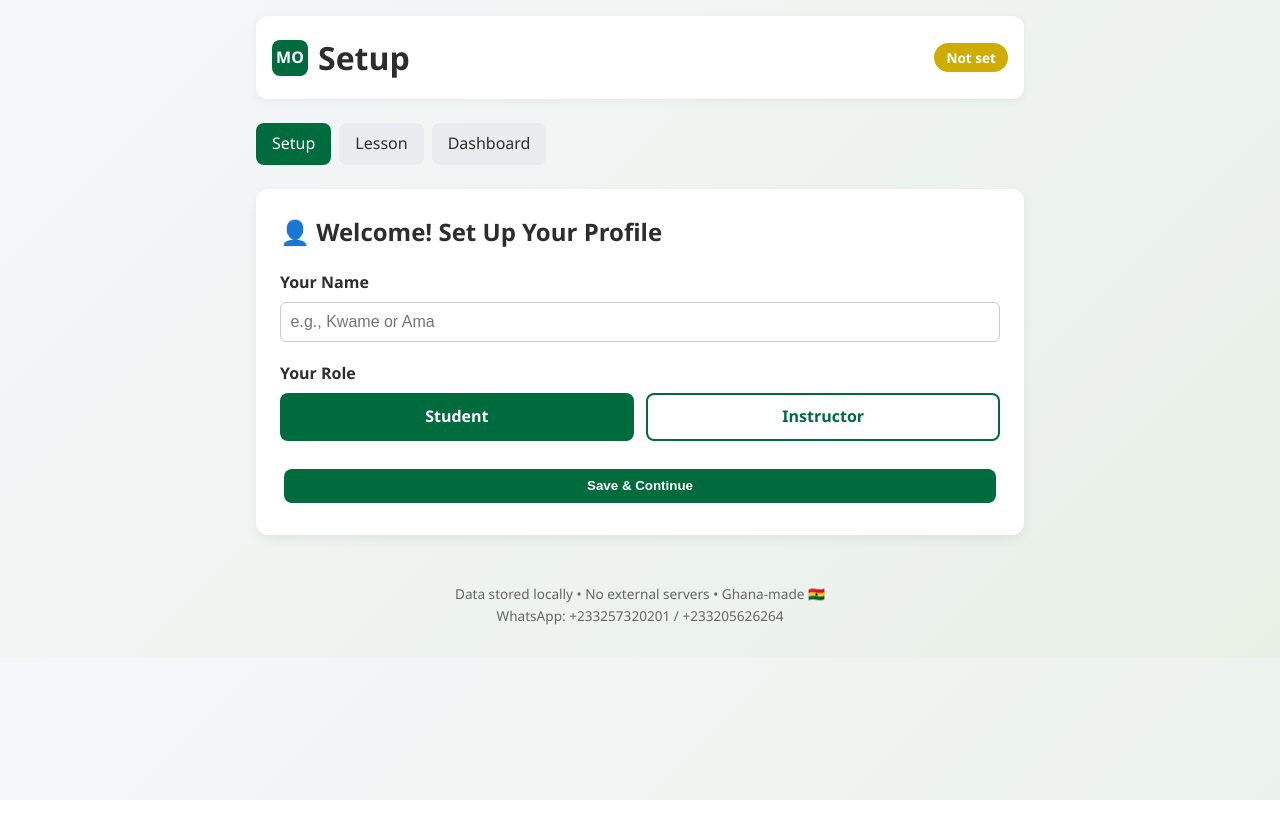
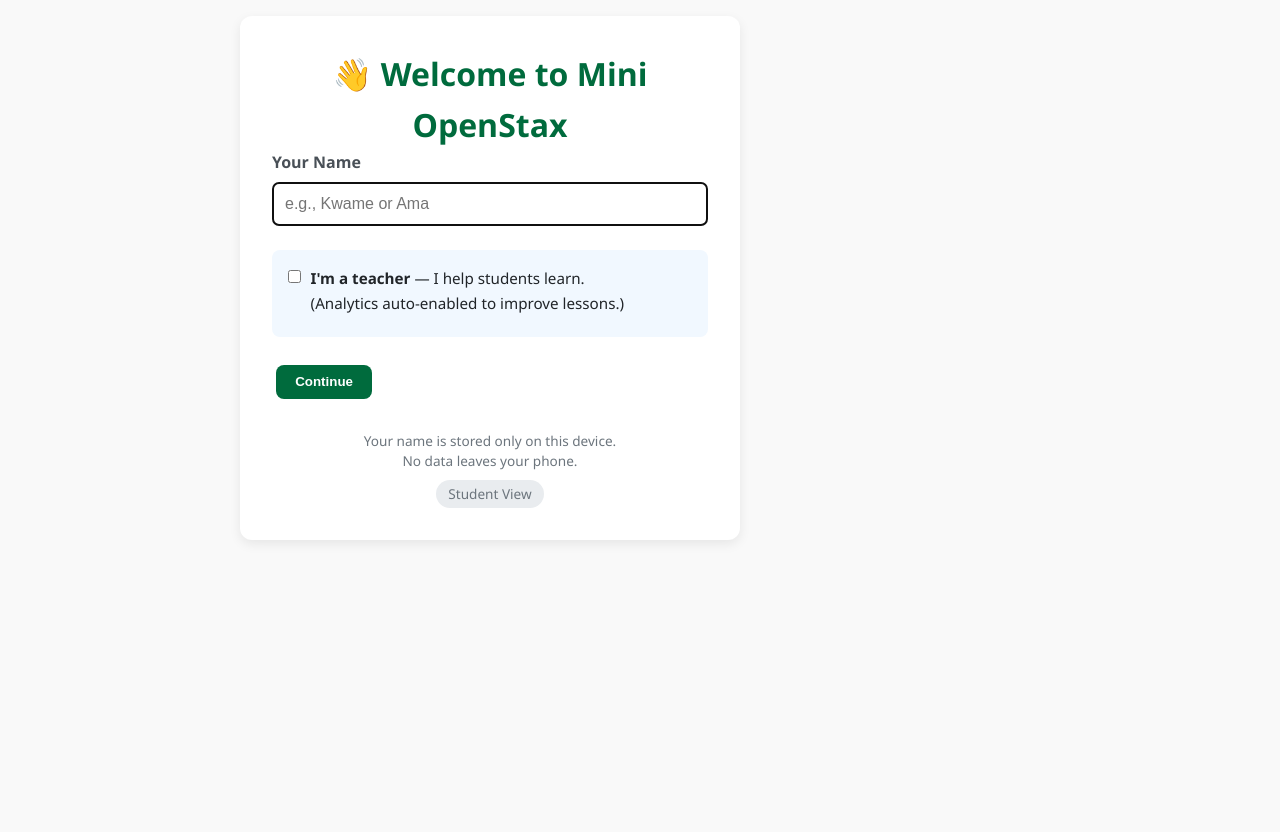
Before and after one commit to Aheto/integrated-science_App, a plain HTML site: page student/chapter-0.html in a window 1280 px wide. Before the commit the page ends 800 px from the top, so only its background shows below. Drawn offline with Linux system fonts and the light colour scheme.

Commit message:
Update chapter-0.html

```diff
--- a/student/chapter-0.html
+++ b/student/chapter-0.html
@@ -8,42 +8,115 @@
   <link rel="stylesheet" href="https://cdnjs.cloudflare.com/ajax/libs/font-awesome/6.4.0/css/all.min.css">
   <style>
     :root {
-      --green: #006b3d;
-      --gold: #cead00;
+      --green: #006b3d;   /* Ghana green */
+      --gold: #cead00;    /* Ghana gold */
       --red: #ce1126;
       --light: #f9f9f9;
       --dark: #2d2d2d;
       --card-bg: #ffffff;
-      --border: #eaeaea;
+      --shadow: 0 4px 12px rgba(0,0,0,0.08);
     }
 
     * { box-sizing: border-box; margin: 0; padding: 0; }
     body {
       font-family: 'Segoe UI', system-ui, sans-serif;
-      background: linear-gradient(135deg, #f5f7fa 0%, #e8f0e6 100%);
+      background: var(--light);
       color: var(--dark);
       line-height: 1.6;
-      padding: 0;
-      margin: 0;
+      min-height: 100vh;
+      padding: 1rem;
     }
     .container {
       max-width: 800px;
       margin: 0 auto;
-      padding: 1rem;
     }
 
-    /* === COMMON COMPONENTS === */
-    .header {
+    /* === VIEWS === */
+    .view { display: none; }
+    .view.active { display: block; }
+
+    /* === SETUP VIEW === */
+    .setup-view {
+      display: flex;
+      justify-content: center;
+      align-items: center;
+      min-height: 100vh;
+    }
+    .setup-card {
+      background: var(--card-bg);
+      padding: 2rem;
+      border-radius: 12px;
+      box-shadow: var(--shadow);
+      width: 100%;
+      max-width: 500px;
+    }
+    .setup-card h1 {
+      text-align: center;
+      color: var(--green);
+      margin-top: 0;
+    }
+    .input-group {
+      margin-bottom: 1.5rem;
+    }
+    label {
+      display: block;
+      margin-bottom: 0.4rem;
+      font-weight: bold;
+      color: #495057;
+    }
+    input[type="text"] {
+      width: 100%;
+      padding: 0.75rem;
+      border: 1px solid #ced4da;
+      border-radius: 6px;
+      font-size: 1rem;
+    }
+    .checkbox-group {
+      background: #f1f8ff;
+      padding: 1rem;
+      border-radius: 8px;
+      margin: 1.2rem 0;
+    }
+    .checkbox-group label {
+      display: flex;
+      align-items: flex-start;
+      gap: 0.6rem;
+      font-weight: normal;
+      font-size: 0.95rem;
+      color: #212529;
+    }
+    input[type="checkbox"] {
+      margin-top: 0.25rem;
+    }
+    .role-badge {
+      display: inline-block;
+      background: #e9ecef;
+      padding: 0.25rem 0.75rem;
+      border-radius: 20px;
+      font-size: 0.85rem;
+      margin-top: 0.5rem;
+    }
+    .note {
+      font-size: 0.85rem;
+      color: #6c757d;
+      text-align: center;
+      margin-top: 1.5rem;
+      line-height: 1.5;
+    }
+
+    /* === MAIN APP VIEW === */
+    .app-header {
       display: flex;
       justify-content: space-between;
       align-items: center;
       margin-bottom: 1.5rem;
-      flex-wrap: wrap;
-      gap: 0.5rem;
-      background: white;
-      padding: 1rem;
-      border-radius: 12px;
-      box-shadow: 0 2px 10px rgba(0,0,0,0.05);
+      padding-bottom: 0.8rem;
+      border-bottom: 1px solid #eee;
+    }
+    .logo {
+      display: flex;
+      align-items: center;
+      gap: 10px;
     }
     .logo-icon {
       background: var(--green);
@@ -55,35 +128,27 @@
       align-items: center;
       justify-content: center;
       font-weight: bold;
-      font-size: 16px;
     }
-    .role-badge {
-      background: var(--gold);
-      color: white;
-      padding: 0.25rem 0.75rem;
-      border-radius: 20px;
-      font-size: 0.85rem;
+    .tabs {
+      display: flex;
+      gap: 0.8rem;
+      margin: 1.5rem 0;
+      flex-wrap: wrap;
+    }
+    .tab-btn {
+      padding: 0.5rem 1rem;
+      background: #e9ecef;
+      border: none;
+      border-radius: 8px;
+      cursor: pointer;
       font-weight: 600;
     }
-    .nav-tabs {
-      display: flex;
-      gap: 0.5rem;
-      margin-bottom: 1.5rem;
-      flex-wrap: wrap;
-    }
-    .nav-tab {
-      padding: 0.5rem 1rem;
-      background: #e9ecef;
-      border-radius: 8px;
-      text-decoration: none;
-      color: var(--dark);
-    }
-    .nav-tab.active {
+    .tab-btn.active {
       background: var(--green);
       color: white;
     }
 
-    /* === LESSON STYLES === */
+    /* === LESSON CONTENT === */
     .section {
       margin-bottom: 1.5rem;
       padding-bottom: 1rem;
@@ -123,25 +188,25 @@
       font-style: italic;
     }
     .checkpoint {
-      background: #f8f9fa;
+      background: #fff8e1;
       padding: 1rem;
       border-left: 4px solid var(--gold);
       margin: 1.5rem 0;
     }
 
-    /* === QUIZ STYLES === */
+    /* === QUIZ === */
     .quiz { margin-top: 2rem; }
     .question { margin-bottom: 1.2rem; }
     .options { margin-left: 1rem; }
     .option { margin: 0.4rem 0; }
 
-    /* === DASHBOARD STYLES === */
+    /* === DASHBOARD === */
     .card {
       background: var(--card-bg);
       padding: 1.5rem;
       border-radius: 12px;
       margin-bottom: 1.5rem;
-      box-shadow: 0 4px 12px rgba(0,0,0,0.06);
+      box-shadow: var(--shadow);
     }
     .stats {
       display: flex;
@@ -177,7 +242,7 @@
       display: flex;
       justify-content: space-between;
       padding: 0.6rem 0;
-      border-bottom: 1px solid var(--border);
+      border-bottom: 1px solid #eee;
     }
     .mastery-indicator {
       display: inline-block;
@@ -222,117 +287,80 @@
       background: #1ebc58;
     }
 
-    /* === SETUP VIEW === */
-    .setup-view {
-      display: flex;
-      flex-direction: column;
-      gap: 1.2rem;
-    }
-    .form-group label {
-      display: block;
-      margin-bottom: 0.4rem;
-      font-weight: 600;
-    }
-    .form-group input {
-      width: 100%;
-      padding: 0.6rem;
-      border: 1px solid #ccc;
-      border-radius: 6px;
-      font-size: 1rem;
-    }
-    .role-options {
-      display: flex;
-      gap: 0.8rem;
-    }
-    .role-btn {
-      flex: 1;
-      padding: 0.6rem;
-      border: 2px solid var(--green);
-      background: white;
-      color: var(--green);
-      border-radius: 8px;
-      font-weight: bold;
-      cursor: pointer;
-      text-align: center;
-    }
-    .role-btn.active {
-      background: var(--green);
-      color: white;
-    }
-
-    /* === FEEDBACK & HIDDEN === */
+    /* === FEEDBACK === */
     .feedback {
       margin-top: 1.5rem;
       padding: 1rem;
-      background: var(--light);
+      background: #e8f5e9;
       border-left: 4px solid var(--green);
       border-radius: 0 8px 8px 0;
     }
-    .hidden { display: none !important; }
 
-    /* === FOOTER === */
     footer {
       text-align: center;
       margin-top: 2rem;
-      font-size: 0.85rem;
-      color: #666;
       padding: 1rem 0;
+      color: #6c757d;
+      font-size: 0.9rem;
     }
 
     @media (max-width: 600px) {
       .stats { flex-direction: column; gap: 0.5rem; }
-      .nav-tabs { justify-content: center; }
+      .tabs { justify-content: center; }
     }
   </style>
 </head>
 <body>
   <div class="container">
-    <!-- HEADER -->
-    <div class="header">
-      <div style="display:flex;align-items:center;gap:10px;">
-        <div class="logo-icon">MO</div>
-        <h1 id="page-title">Mini OpenStax</h1>
+    <!-- SETUP VIEW -->
+    <div id="setup-view" class="setup-view view active">
+      <div class="setup-card">
+        <h1>👋 Welcome to Mini OpenStax</h1>
+        <div class="input-group">
+          <label for="student-name">Your Name</label>
+          <input type="text" id="student-name" placeholder="e.g., Kwame or Ama" maxlength="30" autocomplete="off">
         </div>
-      <div class="role-badge" id="role-badge">Loading...</div>
+        <div class="checkbox-group">
+          <label>
+            <input type="checkbox" id="teacher-mode">
+            <span><strong>I'm a teacher</strong> — I help students learn.<br>
+              (Analytics auto-enabled to improve lessons.)</span>
+          </label>
         </div>
-
-    <!-- NAVIGATION TABS -->
-    <div class="nav-tabs">
-      <a href="#setup" class="nav-tab" id="tab-setup">Setup</a>
-      <a href="#lesson" class="nav-tab" id="tab-lesson">Lesson</a>
-      <a href="#dashboard" class="nav-tab" id="tab-dashboard">Dashboard</a>
-    </div>
-
-    <!-- VIEWS -->
-    <main id="views">
-      <!-- SETUP VIEW -->
-      <div id="view-setup" class="view">
-        <div class="card setup-view">
-          <h2>👤 Welcome! Set Up Your Profile</h2>
-          <div class="form-group">
-            <label for="input-name">Your Name</label>
-            <input type="text" id="input-name" placeholder="e.g., Kwame or Ama" maxlength="30">
-          </div>
-          <div class="form-group">
-            <label>Your Role</label>
-            <div class="role-options">
-              <div class="role-btn active" data-role="student">Student</div>
-              <div class="role-btn" data-role="instructor">Instructor</div>
+        <button id="save-btn" class="btn">Continue</button>
+        <div class="note">
+          <p>Your name is stored only on this device.<br>No data leaves your phone.</p>
+          <div id="role-preview" style="text-align:center;">
+            <div class="role-badge">Student View</div>
           </div>
         </div>
-          <button class="btn" id="btn-save-setup">Save & Continue</button>
       </div>
     </div>
 
-      <!-- LESSON VIEW -->
-      <div id="view-lesson" class="view hidden">
+    <!-- MAIN APP VIEW -->
+    <div id="app-view" class="view">
+      <div class="app-header">
+        <div class="logo">
+          <div class="logo-icon">MO</div>
+          <h2 id="page-title">Mini OpenStax</h2>
+        </div>
+        <div id="current-role" class="role-badge">Student View</div>
+      </div>
+
+      <div class="tabs">
+        <button class="tab-btn active" data-tab="lesson">Lesson</button>
+        <button class="tab-btn" data-tab="dashboard">Dashboard</button>
+      </div>
+
+      <!-- LESSON TAB -->
+      <div id="tab-lesson" class="tab-content">
         <div class="section">
           <h2>🎯 What You’ll Learn</h2>
           <ul id="objectives"></ul>
         </div>
         <div class="section">
           <h2>🔤 Important Words</h2>
-          <p id="word-list-desc"></p>
+          <p id="word-list-desc">Key terms for this lesson:</p>
           <div class="word-list" id="word-list"></div>
         </div>
         <div class="section" id="lesson-content"></div>
@@ -348,8 +376,8 @@
         <div id="feedback"></div>
       </div>
 
-      <!-- DASHBOARD VIEW -->
-      <div id="view-dashboard" class="view hidden">
+      <!-- DASHBOARD TAB -->
+      <div id="tab-dashboard" class="tab-content" style="display:none;">
         <div class="card">
           <h2>Hello, <span id="dashboard-name">Learner</span>!</h2>
           <div class="stats">
@@ -366,12 +394,9 @@
               <div class="stat-label">Progress</div>
             </div>
           </div>
-          <div>
           <div class="progress-bar">
             <div class="progress-fill" id="progress-fill"></div>
           </div>
-          </div>
-          <a href="#lesson" class="btn" id="btn-continue">Continue Learning</a>
         </div>
         <div class="card">
           <h2><i class="fas fa-history"></i> Recent Activity</h2>
@@ -383,43 +408,23 @@
           <div id="report-summary" style="margin-top:1rem;font-size:0.9rem;color:#666;"></div>
         </div>
       </div>
-    </main>
 
       <footer>
         <p>Data stored locally • No external servers • Ghana-made 🇬🇭</p>
-      <p>WhatsApp: +233257320201 / +233205626264</p>
+        <p>WhatsApp: +233257320201</p>
       </footer>
+    </div>
   </div>
 
   <script>
     (function () {
       'use strict';
       const WHATSAPP_NUMBER = "233257320201";
-      const REGISTRATION_LINE = "\n\nCALL OR WHATSAPP TO REGISTER FOR A CLASS @ +233257320201 / +233205626264";
-      let startTime = Date.now();
-
-      // === UTILS ===
-      function createSeededRNG(seed) {
-        let state = Math.abs((seed * 9301 + 49297) % 233280);
-        return () => {
-          state = (state * 9301 + 49297) % 233280;
-          return state / 233280;
-        };
-      }
-      function shuffleWithSeed(array, seed) {
-        const rng = createSeededRNG(seed);
-        const arr = [...array];
-        for (let i = arr.length - 1; i > 0; i--) {
-          const j = Math.floor(rng() * (i + 1));
-          [arr[i], arr[j]] = [arr[j], arr[i]];
-        }
-        return arr;
-      }
+      const REGISTRATION_LINE = "\n\nCALL OR WHATSAPP TO REGISTER FOR A CLASS @ +233257320201";
 
       // === CONFIG ===
       const CHAPTER_CONFIG = {
         title: "Classify materials into liquids, solids and gases",
-        loTags: ["B7/JHS1.1.1.1.1"],
         objectives: [
           "Create a table to record texture, appearance, colour, and shape of materials from your environment.",
           "Classify everyday materials into solids, liquids, and gases based on observable properties.",
@@ -427,7 +432,6 @@
           "Identify real-life examples of solids, liquids, and gases in Ghanaian homes and communities."
         ],
         words: ["Solid", "Liquid", "Gas", "State of matter", "Particle", "Volume", "Shape", "Texture"],
-        wordListDesc: "Key terms for this lesson:",
         checkpointQuestions: `
           <ol>
             <li>Create a mini-table for three materials in your room: list their state, colour, and shape.</li>
@@ -462,15 +466,107 @@
       };
 
       // === STATE ===
-      let currentView = 'setup';
-      let userRole = localStorage.getItem('user_role') || null;
       let userName = localStorage.getItem('student_name') || null;
+      let userRole = localStorage.getItem('user_role') || 'student';
+      let startTime = Date.now();
 
-      // === RENDER CONTENT ===
+      // === UTILS ===
+      function createSeededRNG(seed) {
+        let state = Math.abs((seed * 9301 + 49297) % 233280);
+        return () => {
+          state = (state * 9301 + 49297) % 233280;
+          return state / 233280;
+        };
+      }
+      function shuffleWithSeed(array, seed) {
+        const rng = createSeededRNG(seed);
+        const arr = [...array];
+        for (let i = arr.length - 1; i > 0; i--) {
+          const j = Math.floor(rng() * (i + 1));
+          [arr[i], arr[j]] = [arr[j], arr[i]];
+        }
+        return arr;
+      }
+
+      // === SETUP VIEW LOGIC ===
+      (function initSetup() {
+        const nameInput = document.getElementById('student-name');
+        const teacherCheckbox = document.getElementById('teacher-mode');
+        const saveBtn = document.getElementById('save-btn');
+        const rolePreview = document.getElementById('role-preview');
+
+        teacherCheckbox.addEventListener('change', () => {
+          const role = teacherCheckbox.checked ? 'Instructor View' : 'Student View';
+          rolePreview.innerHTML = `<div class="role-badge">${role}</div>`;
+        });
+
+        nameInput.focus();
+
+        saveBtn.addEventListener('click', () => {
+          const name = nameInput.value.trim();
+          if (!name) {
+            alert("Please enter your name.");
+            nameInput.focus();
+            return;
+          }
+
+          const isTeacher = teacherCheckbox.checked;
+          userName = name;
+          userRole = isTeacher ? 'instructor' : 'student';
+
+          localStorage.setItem('student_name', name);
+          localStorage.setItem('user_role', userRole);
+
+          if (isTeacher) {
+            localStorage.setItem('miniopenstax_analytics_consent', '1');
+          }
+
+          // Switch to app view
+          document.getElementById('setup-view').classList.remove('active');
+          document.getElementById('app-view').classList.add('active');
+          initApp();
+        });
+
+        nameInput.addEventListener('keypress', (e) => {
+          if (e.key === 'Enter') saveBtn.click();
+        });
+      })();
+
+      // === APP VIEW LOGIC ===
+      function initApp() {
+        // Update UI
+        document.getElementById('current-role').textContent =
+          userRole === 'instructor' ? 'Instructor View' : 'Student View';
+        document.getElementById('dashboard-name').textContent = userName;
+
+        // Render lesson content
+        renderLessonContent();
+        renderQuiz();
+
+        // Tab switching
+        document.querySelectorAll('.tab-btn').forEach(btn => {
+          btn.addEventListener('click', () => {
+            document.querySelectorAll('.tab-btn').forEach(b => b.classList.remove('active'));
+            document.querySelectorAll('.tab-content').forEach(t => t.style.display = 'none');
+            btn.classList.add('active');
+            const tab = btn.dataset.tab;
+            document.getElementById(`tab-${tab}`).style.display = 'block';
+            document.getElementById('page-title').textContent =
+              tab === 'lesson' ? CHAPTER_CONFIG.title : 'Dashboard';
+            if (tab === 'dashboard') updateDashboard();
+          });
+        });
+
+        // Quiz submission
+        document.getElementById('submit-quiz').addEventListener('click', submitQuiz);
+
+        // WhatsApp reports
+        document.getElementById('btn-send-all').addEventListener('click', sendAllReports);
+      }
+
       function renderLessonContent() {
         document.getElementById('objectives').innerHTML =
           CHAPTER_CONFIG.objectives.map(obj => `<li>${obj}</li>`).join('');
-        document.getElementById('word-list-desc').textContent = CHAPTER_CONFIG.wordListDesc;
         document.getElementById('word-list').innerHTML =
           CHAPTER_CONFIG.words.map(w => `<span class="word-item">${w}</span>`).join('');
         document.getElementById('checkpoint-questions').innerHTML = CHAPTER_CONFIG.checkpointQuestions;
@@ -524,88 +620,10 @@
           }).join('');
           return `<div class="question"><strong>${q.id}. ${q.prompt}</strong><div class="options">${optHtml}</div></div>`;
         }).join('');
+        startTime = Date.now();
       }
 
-      function getTotalLessons() {
-        return 1; // Only chapter-0 exists
-      }
-
-      function updateDashboard() {
-        const total = getTotalLessons();
-        let mastered = 0;
-        if (localStorage.getItem('mastery_0') === '1') mastered = 1;
-        const percent = total > 0 ? Math.round((mastered / total) * 100) : 0;
-
-        document.getElementById('dashboard-name').textContent = userName || 'Learner';
-        document.getElementById('stat-mastered').textContent = mastered;
-        document.getElementById('stat-total').textContent = total;
-        document.getElementById('stat-percent').textContent = `${percent}%`;
-        document.getElementById('progress-fill').style.width = `${percent}%`;
-
-        // Recent lessons
-        const recent = `<div class="lesson-item">
-          <div><span class="mastery-indicator ${mastered ? 'mastery-yes' : 'mastery-partial'}"></span>Lesson 1</div>
-          <span>${mastered ? 'Mastered' : 'In Progress'}</span>
-        </div>`;
-        document.getElementById('recent-lessons').innerHTML = recent;
-
-        // Report count
-        let reportCount = 0;
-        for (const key in localStorage) {
-          if (key.startsWith('saved_report_')) reportCount++;
-        }
-        document.getElementById('report-summary').textContent = `You have ${reportCount} saved quiz report(s).`;
-      }
-
-      // === SHOW VIEW ===
-      function showView(viewName) {
-        if (!['setup', 'lesson', 'dashboard'].includes(viewName)) return;
-        currentView = viewName;
-        document.querySelectorAll('.view').forEach(el => el.classList.add('hidden'));
-        document.getElementById(`view-${viewName}`).classList.remove('hidden');
-        document.querySelectorAll('.nav-tab').forEach(el => el.classList.remove('active'));
-        document.getElementById(`tab-${viewName}`).classList.add('active');
-        document.getElementById('page-title').textContent =
-          viewName === 'setup' ? 'Setup' :
-          viewName === 'lesson' ? CHAPTER_CONFIG.title :
-          'Dashboard';
-        if (viewName === 'lesson') {
-          startTime = Date.now();
-          renderLessonContent();
-          renderQuiz();
-        } else if (viewName === 'dashboard') {
-          updateDashboard();
-        }
-      }
-
-      // === EVENT HANDLERS ===
-      function initSetup() {
-        let role = 'student';
-        const roleBtns = document.querySelectorAll('.role-btn');
-        roleBtns.forEach(btn => {
-          btn.onclick = () => {
-            roleBtns.forEach(b => b.classList.remove('active'));
-            btn.classList.add('active');
-            role = btn.dataset.role;
-          };
-        });
-
-        document.getElementById('btn-save-setup').onclick = () => {
-          const name = document.getElementById('input-name').value.trim();
-          if (!name) { alert("Please enter your name."); return; }
-          userName = name;
-          userRole = role;
-          localStorage.setItem('student_name', name);
-          localStorage.setItem('user_role', role);
-          if (role === 'instructor') {
-            localStorage.setItem('miniopenstax_analytics_consent', '1');
-          }
-          showView('dashboard');
-        };
-      }
-
-      function initQuiz() {
-        document.getElementById('submit-quiz').onclick = () => {
+      function submitQuiz() {
         const form = document.getElementById('quiz-form');
         const answers = [];
         for (let i = 1; i <= 20; i++) {
@@ -617,11 +635,9 @@
           return;
         }
 
-          // Grade
         let correctCount = 0;
-          const items = CHAPTER_CONFIG.assessmentItems;
         const incorrectList = [];
-          items.forEach((item, i) => {
+        CHAPTER_CONFIG.assessmentItems.forEach((item, i) => {
           const ans = answers[i];
           const correctId = window.quizCorrectMap[item.id];
           if (ans === correctId) correctCount++;
@@ -655,15 +671,33 @@
             </a>
           </div>
         `;
-        };
       }
 
-      function initDashboard() {
-        document.getElementById('btn-continue').onclick = (e) => {
-          e.preventDefault();
-          showView('lesson');
-        };
-        document.getElementById('btn-send-all').onclick = () => {
+      function updateDashboard() {
+        const mastered = localStorage.getItem('mastery_0') === '1' ? 1 : 0;
+        const total = 1;
+        const percent = mastered * 100;
+
+        document.getElementById('stat-mastered').textContent = mastered;
+        document.getElementById('stat-total').textContent = total;
+        document.getElementById('stat-percent').textContent = `${percent}%`;
+        document.getElementById('progress-fill').style.width = `${percent}%`;
+
+        document.getElementById('recent-lessons').innerHTML = `
+          <div class="lesson-item">
+            <div><span class="mastery-indicator ${mastered ? 'mastery-yes' : 'mastery-partial'}"></span>Lesson 1</div>
+            <span>${mastered ? 'Mastered' : 'In Progress'}</span>
+          </div>
+        `;
+
+        let reportCount = 0;
+        for (const key in localStorage) {
+          if (key.startsWith('saved_report_')) reportCount++;
+        }
+        document.getElementById('report-summary').textContent = `You have ${reportCount} saved quiz report(s).`;
+      }
+
+      function sendAllReports() {
         let msg = `*📚 Mini OpenStax — All Quiz Reports*\nStudent: ${userName}\n\n`;
         let count = 0;
         for (const key in localStorage) {
@@ -679,44 +713,6 @@
         msg += REGISTRATION_LINE;
         if (msg.length > 3800) msg = msg.substring(0, 3800) + "\n\n... (truncated)";
         window.open(`https://wa.me/${WHATSAPP_NUMBER}?text=${encodeURIComponent(msg)}`, '_blank');
-        };
-      }
-
-      // === INIT ===
-      function init() {
-        // Set role badge
-        const badge = document.getElementById('role-badge');
-        if (userRole) {
-          badge.textContent = userRole === 'instructor' ? 'Instructor' : 'Student';
-        } else {
-          badge.textContent = 'Not set';
-        }
-
-        // Handle hash navigation
-        const handleHash = () => {
-          const hash = window.location.hash.slice(1) || (userRole ? 'dashboard' : 'setup');
-          if (hash === 'setup' && userRole) {
-            showView('dashboard');
-          } else {
-            showView(hash);
-          }
-        };
-        window.addEventListener('hashchange', handleHash);
-        handleHash();
-
-        // Render initial lesson content (for quick switch)
-        renderLessonContent();
-
-        // Initialize components
-        initSetup();
-        initQuiz();
-        initDashboard();
-      }
-
-      if (document.readyState === 'loading') {
-        document.addEventListener('DOMContentLoaded', init);
-      } else {
-        init();
       }
     })();
   </script>
```
Lines whose indentation alone changed are shown as unchanged.
